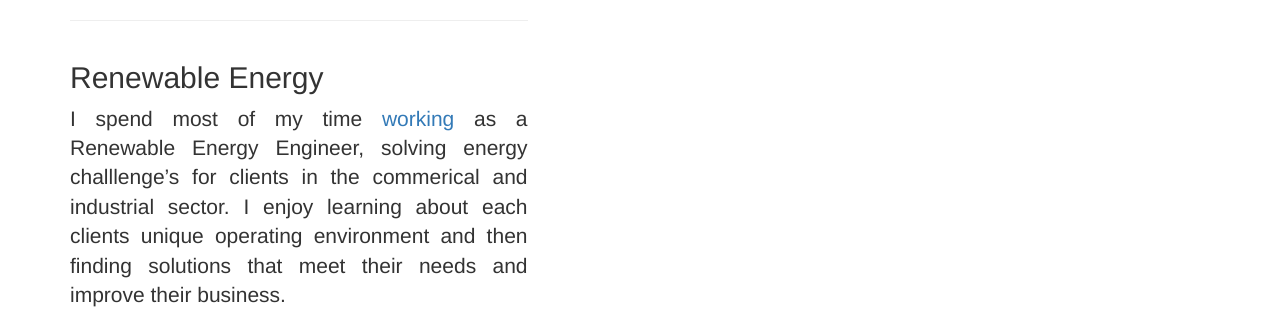
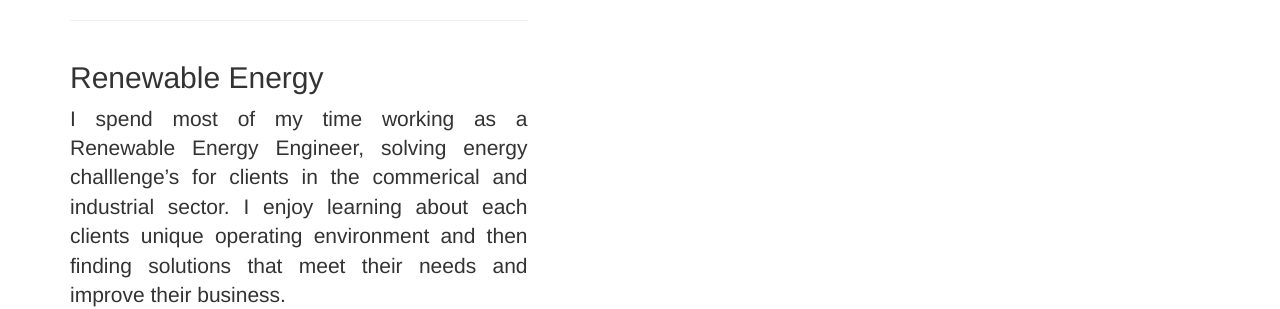
Before and after one commit to timbeghin/website3, a Jekyll site: the page built from _posts/2014-09-21-services-1.markdown, in a window 1280 px wide and 900 px high, scrolled down 327 px. Shown: the part 153-462 px from the top of the window. Built offline with Jekyll 4.4.1, drawn with Linux system fonts in a browser that asks for light colours; nearby versions of some CDN libraries; library files that are not in the unit come from our copies; part of the change alters nothing that is shown.

```diff
--- a/_posts/2014-09-21-services-1.markdown
+++ b/_posts/2014-09-21-services-1.markdown
@@ -5,4 +5,4 @@ category: Services
 title: Renewable Energy
 description: |
 ---
-I spend most of my time <a href=" www.sinanienergy.com ">working</a> as a Renewable Energy Engineer, solving energy challlenge's for clients in the commerical and industrial sector. I enjoy learning about each clients unique operating environment and then finding solutions that meet their needs and improve their business.
+I spend most of my time working as a Renewable Energy Engineer, solving energy challlenge's for clients in the commerical and industrial sector. I enjoy learning about each clients unique operating environment and then finding solutions that meet their needs and improve their business.
```
